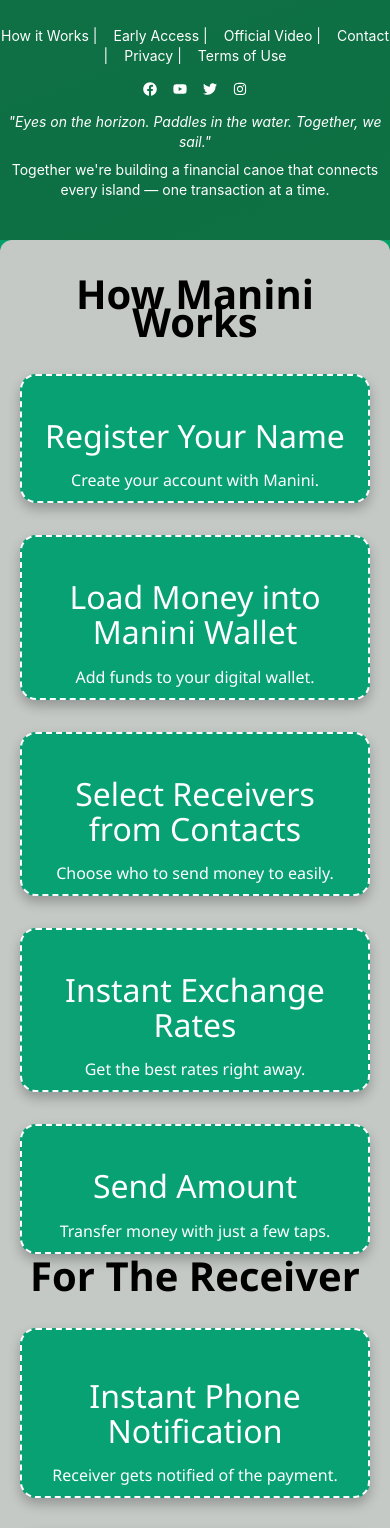
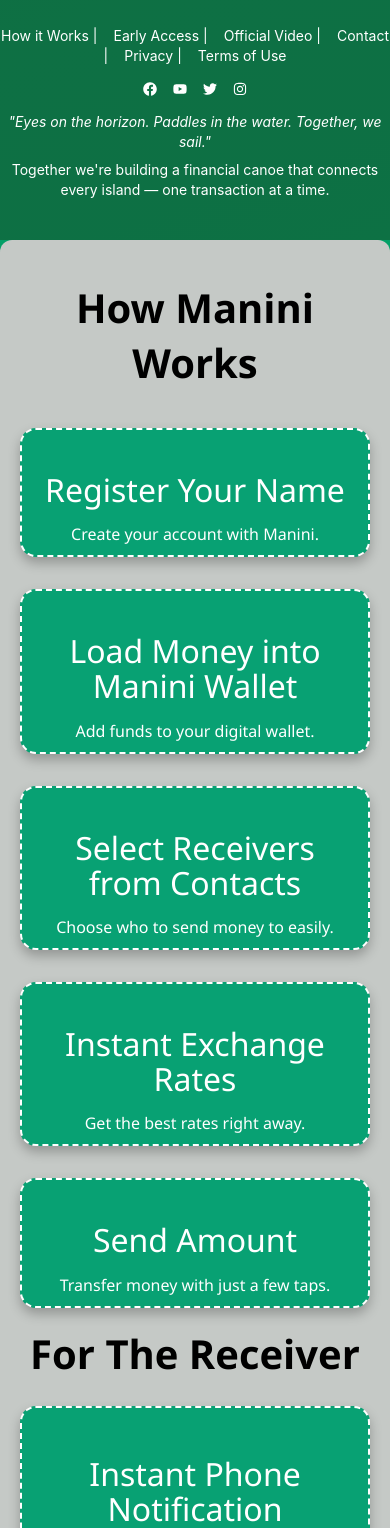
Before and after one commit to ManiniPay/ManiniPayLandingPage, a React (Create React App) app: page / in a window 390 px wide. Shown: the part 5854-7382 px from the top of the page. Built offline with nearby package versions, Linux system fonts and the light colour scheme.

Commit message:
Design Changes

```diff
--- a/src/components/HowItWorks.jsx
+++ b/src/components/HowItWorks.jsx
@@ -35,9 +35,9 @@
   return (
     <div className="how-it-works bg-white py-6 sm:py-12 px-3 sm:px-6 text-black">
       {/* Main Title */}
-      <h1 className="text-xl sm:text-2xl md:text-3xl lg:text-4xl font-bold text-center mb-6 sm:mb-10">
-        How Manini Works
-      </h1>
+      <h1 className="text-xl sm:text-2xl md:text-3xl lg:text-4xl font-bold text-center mb-6 sm:mb-10 leading-snug sm:leading-tight">
+  How Manini Works
+</h1>
 
       {/* Sender Steps */}
       <div className="steps grid grid-cols-1 sm:grid-cols-2 lg:grid-cols-3 gap-4 sm:gap-6 max-w-6xl mx-auto">
@@ -62,9 +62,10 @@
       </div>
 
       {/* Receiver Title */}
-    <h1 className="text-xl sm:text-2xl md:text-3xl lg:text-4xl font-bold text-center mb-6 sm:mb-10">
-        For The Receiver
-      </h1>
+    <h1 className="text-xl sm:text-2xl md:text-3xl lg:text-4xl font-bold text-center mt-6 sm:mt-0 mb-6 sm:mb-10">
+  For The Receiver
+</h1>
+
 
       {/* Receiver Steps */}
       <div className="receiver-steps grid grid-cols-1 sm:grid-cols-2 gap-4 sm:gap-6 max-w-4xl mx-auto">
```
